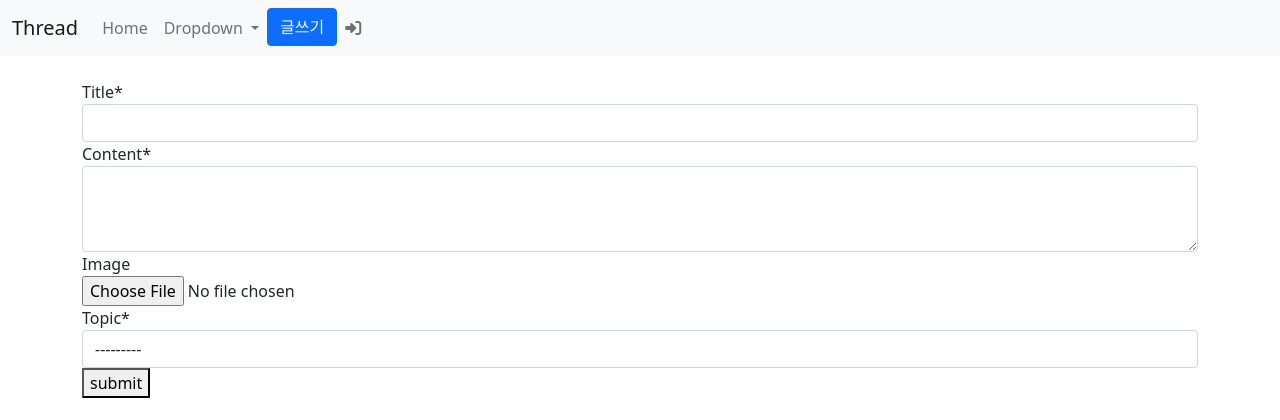
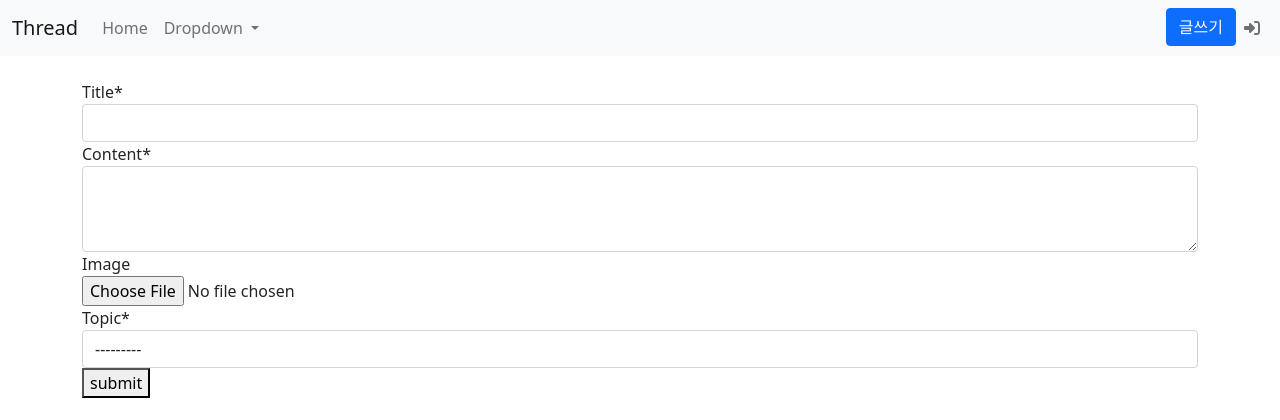
Before and after one commit to bynnoh/cp-thread, a Django app: page /submit in a window 1280 px wide. Shown: the top 420 px of the page. Run offline with Django 4.2, Linux system fonts and the light colour scheme; a user stored in the database is signed in; data comes from the database, SQL or seed files in the repository; some libraries are stand-ins or nearby versions.

Commit message:
feat: responsive navbar

```diff
--- a/templates/main/navbar.html
+++ b/templates/main/navbar.html
@@ -1,10 +1,10 @@
 <nav class="navbar navbar-expand-lg navbar-light bg-light mb-4">
   <div class="container-fluid">
     <a class="navbar-brand" href="/">Thread</a>
-    <button class="navbar-toggler" type="button" data-toggle="collapse" data-target="#navbarNavDropdown" aria-controls="navbarNavDropdown" aria-expanded="false" aria-label="Toggle navigation">
+    <button class="navbar-toggler" type="button" data-bs-toggle="collapse" data-bs-target="#navbarToggler" aria-controls="navbarToggler" aria-expanded="false" aria-label="Toggle navigation">
       <span class="navbar-toggler-icon"></span>
     </button>
-    <div class="collapse navbar-collapse" id="navbarNavDropdown">
+    <div class="collapse navbar-collapse" id="navbarToggler">
       <ul class="navbar-nav">
         <li class="nav-item">
           <a class="nav-link" href="/">Home <span class="sr-only">(current)</span></a>
@@ -21,7 +21,7 @@
           </ul>
         </li>
       </ul>
-      <ul class="navbar-nav ml-auto">
+      <ul class="navbar-nav ms-auto">
         <li class="nav-item">
           <button class="btn btn-primary
           {% if not user.is_authenticated %}
```
